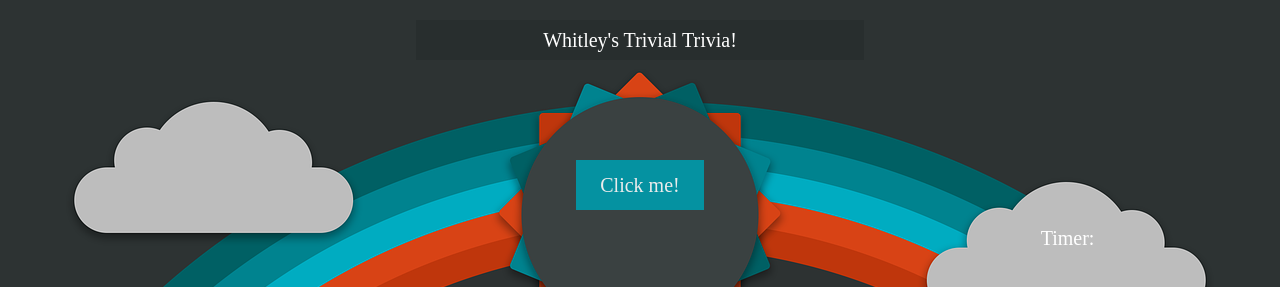
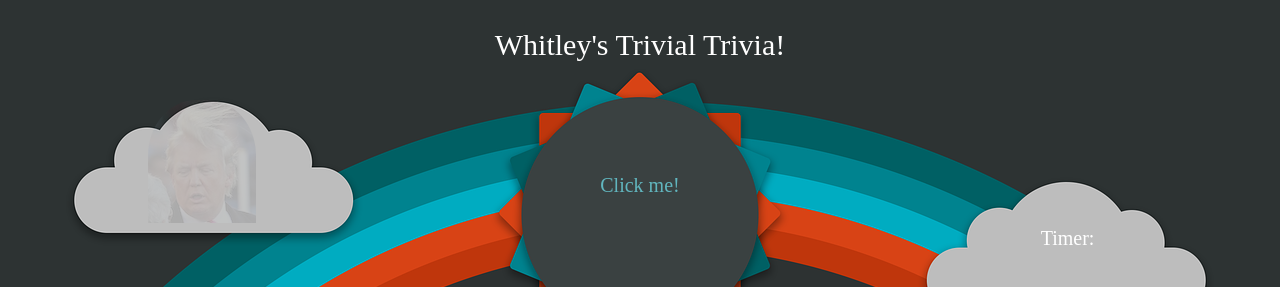
Before and after one commit to whitleyblaine/TriviaGame, a PHP site: page / in a window 1280 px wide. Shown: the top 287 px of the page. Run offline with PHP 8.4, Linux system fonts and the light colour scheme.

Commit message:
Added funny hair pic

```diff
--- a/assets/css/style.css
+++ b/assets/css/style.css
@@ -4,13 +4,12 @@ body {
 }
 
 #header {
-  background-color: #282e2e;
   color: white;
   width: 35%;
   height: 40px;
   text-align: center;
   margin: 20px auto;
-  font-size: 20px;
+  font-size: 30px;
 }
 
 #header p {
@@ -34,13 +33,13 @@ body {
 }
 
 #start {
-  background-color: #009bac;
   width: 10%;
   height: 50px;
   text-align: center;
   margin: 100px auto;
   font-size: 20px;
-  color: white;
+  color:
+#66c3cd;
   opacity: 0.9;
 }
 
@@ -57,6 +56,23 @@ body {
   margin-top: 20px;
   font-size: 20px;
   color: #000;
+}
+
+#funnyText {
+  position: absolute;
+  top: 100px;
+  left: 148px;
+}
+
+#funnyText img {
+  border-radius: 45% 45% 0 0;
+  opacity: 0.1;
+}
+
+#funnyText2 {
+  position: absolute;
+  right: 80px;
+  bottom: 100px;
 }
 
 .question {
--- a/assets/javascript/app.js
+++ b/assets/javascript/app.js
@@ -31,6 +31,12 @@ var startTimer = function () {
   };
 };
 
+var answerPageHide = function() {
+  $('.wrongAnswerPage').addClass('hide');
+  $('.rightAnswerPage').addClass('hide');
+  $('#funnyText2').addClass('hide');
+};
+
 var showQ1 = function () {
   question++;
   $('#start').addClass('hide');
@@ -43,8 +49,7 @@ var showQ2 = function () {
   question++;
   $('#q1').addClass('hide');
   $('#q2').removeClass('hide');
-  $('.wrongAnswerPage').addClass('hide');
-  $('.rightAnswerPage').addClass('hide');
+  answerPageHide();
   timeLeft = 15;
   startTimer();
 };
@@ -53,8 +58,7 @@ var showQ3 = function () {
   question++;
   $('#q2').addClass('hide');
   $('#q3').removeClass('hide');
-  $('.wrongAnswerPage').addClass('hide');
-  $('.rightAnswerPage').addClass('hide');
+  answerPageHide();
   timeLeft = 15;
   startTimer();
 };
@@ -63,8 +67,7 @@ var showQ4 = function () {
   question++;
   $('#q3').addClass('hide');
   $('#q4').removeClass('hide');
-  $('.wrongAnswerPage').addClass('hide');
-  $('.rightAnswerPage').addClass('hide');
+  answerPageHide();
   timeLeft = 15;
   startTimer();
 };
@@ -73,8 +76,7 @@ var showResults = function() {
   $('#correct').html(correct);
   $('#wrong').html(wrong);
   alert('Game over!');
-  $('.wrongAnswerPage').addClass('hide');
-  $('.rightAnswerPage').addClass('hide');
+  answerPageHide();
   $('#timer').addClass('hide');
   $('#q4').addClass('hide');
   $('#end').removeClass('hide');
@@ -98,6 +100,7 @@ $('#start').on('click', function () {
 $('.incorrect').on('click', function () {
   wrong++;
   clearInterval(intervalId);
+  $('#funnyText2').removeClass('hide');
   $('.question').addClass('hide');
   $('.wrongAnswerPage').removeClass('hide');
   if (question == 1) {
@@ -114,6 +117,7 @@ $('.incorrect').on('click', function () {
 $('.correct').on('click', function () {
   correct++;
   clearInterval(intervalId);
+  $('#funnyText2').removeClass('hide');
   $('.question').addClass('hide');
   $('.rightAnswerPage').removeClass('hide');
   if (question == 1) {
--- a/index.html
+++ b/index.html
@@ -22,7 +22,7 @@
 
   <!-- CONTENT AREA -->
   <div id="content">
-
+    <!-- MAIN GAME AREA -->
     <div id="start">
       <p>Click me!</p>
     </div>
@@ -83,6 +83,20 @@
       <p>Correct: <span id='correct'></span></p>
       <p>Wrong: <span id='wrong'></span></p>
     </div>
+
+    <div id="funnyText">
+      <img src="assets/images/funny_hair.jpg">
+    </div>
+
+    <div id="funnyText2" class="hide">
+      <img src="assets/images/blast_off.gif">
+    </div>
+
+  <div id="funnyText3">
+    <img src="assets/images/funny_pic.jpg">
+  </div>
+
+
   <!-- FOOTER -->
   <div id="footer">
   </div>
```
Also changed, not shown: assets/images/blast_off.gif (added), assets/images/funny_hair.jpg (added).
